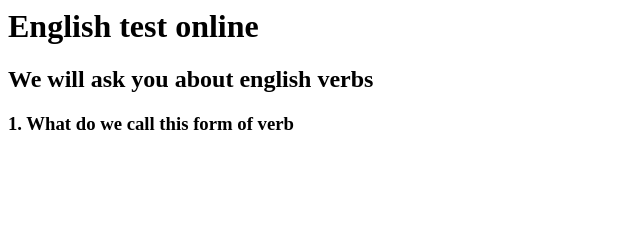
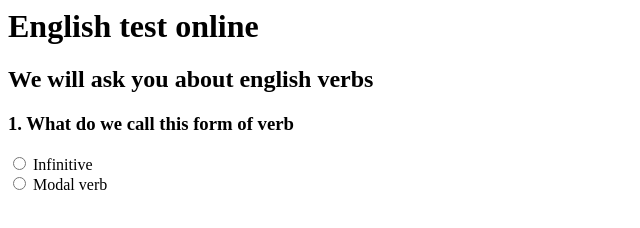
Before and after one commit to DjDango/EnglishTest, a plain HTML site: page index.html in a window 1280 px wide. Shown: the whole page, without its empty margins (0-640 px from the left). Drawn offline with Linux system fonts and the light colour scheme.

Commit message:
Update index.html

```diff
--- a/index.html
+++ b/index.html
@@ -8,5 +8,9 @@
     <h1>English test online</h1>
     <h2>We will ask you about english verbs</h2>
     <h3>1. What do we call this form of verb</h3>
+    <input type="radio" id="infinitive" name="verb1" value="infinitive">
+    <label for="html">Infinitive</label><br>
+    <input type="radio" id="modalverb" name="verb1" value="modalverb">
+    <label for="html">Modal verb</label><br>
   </body>
 </html>
```
